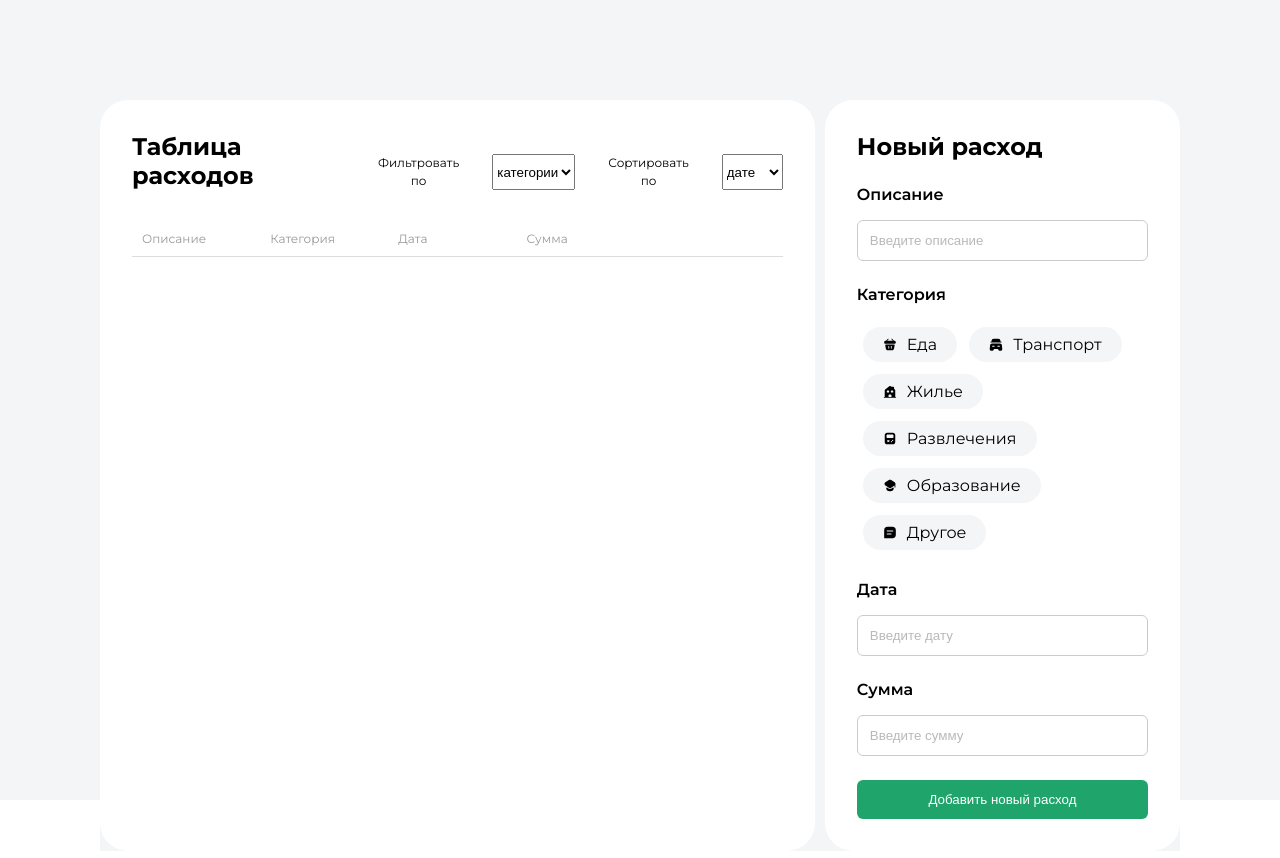
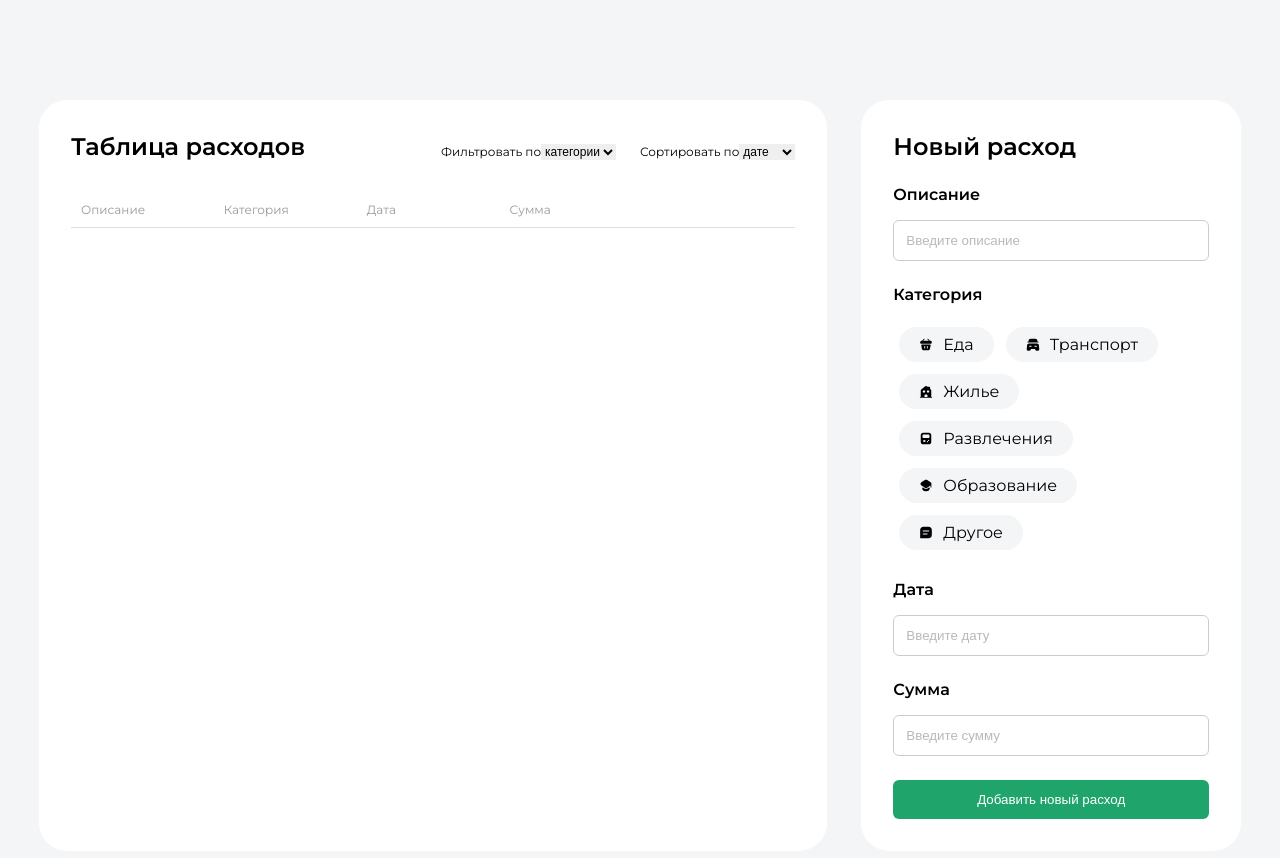
Before and after one commit to teacher-cheater/expense-tracker, a React (Create React App) app: page / in a window 1280 px wide. Shown: the top 858 px of the page. Built offline with nearby package versions, Linux system fonts and the light colour scheme.

Commit message:
add: styles, page layout, deleting expenses

```diff
--- a/src/App.css
+++ b/src/App.css
@@ -1,4 +1,4 @@
-@import url('https://fonts.googleapis.com/css2?family=Montserrat:wght@100..900&display=swap');
+@import url('https://fonts.googleapis.com/css2?family=Montserrat:wght@400..600&display=swap');
 
 * {
     padding: 0;
@@ -8,16 +8,17 @@
 
 .App {
     background: #F4F5F6;
-    height: 100vh;
-    padding: 100px;
+    min-height: 100%;
+    padding: 100px 0;
     font-family: 'Montserrat', serif;
 }
 
 .my-expenses {
-    max-width: 1202px;
+    max-width: 1222px;
     margin: 0 auto;
+    padding: 0 10px;
     display: flex;
-    gap: 10px;
+    gap: 34px;
     background: #F4F5F6;
     flex-wrap: wrap;
 }
--- a/src/App.js
+++ b/src/App.js
@@ -19,11 +19,16 @@ function App() {
         setExpenses([...expenses, expense]);
     };
 
+    const deleteExpense = (id) => {
+        const updateExpenses = expenses.filter((expense)=> expense.id !== id)
+        setExpenses(updateExpenses);
+    };
+
     return (
         <div className="App">
             <div className="my-expenses">
-                <ExpenseList expenses={expenses}/>
-                <ExpenseForm onAdd={addExpense}/>
+                <ExpenseList expenses={expenses} onDelete={deleteExpense}/>
+                <ExpenseForm onAdd={addExpense} />
             </div>
         </div>
     );
--- a/src/components/ExpenseForm/ExpenseForm.jsx
+++ b/src/components/ExpenseForm/ExpenseForm.jsx
@@ -36,8 +36,8 @@ const ExpenseForm = ({onAdd}) => {
                         type="radio"
                         id="meal"
                         name="category"
-                        value="meal"
-                        checked={formData.category === 'meal'}
+                        value="еда"
+                        checked={formData.category === 'еда'}
                         onChange={handleChange}
                     />
                     <label htmlFor="meal" className={s.categoryLabel}>
@@ -49,8 +49,8 @@ const ExpenseForm = ({onAdd}) => {
                         type="radio"
                         id="transport"
                         name="category"
-                        value="transport"
-                        checked={formData.category === 'transport'}
+                        value="транспорт"
+                        checked={formData.category === 'транспорт'}
                         onChange={handleChange}
                     />
                     <label htmlFor="transport" className={s.categoryLabel}>
@@ -61,9 +61,9 @@ const ExpenseForm = ({onAdd}) => {
                     <input
                         type="radio"
                         name="category"
-                        value="housing"
+                        value="жилье"
                         id="housing"
-                        checked={formData.category === 'housing'}
+                        checked={formData.category === 'жилье'}
                         onChange={handleChange}
                     />
                     <label htmlFor="housing" className={s.categoryLabel}>
@@ -74,9 +74,9 @@ const ExpenseForm = ({onAdd}) => {
                     <input
                         type="radio"
                         name="category"
-                        value="entertainments"
+                        value="развлечения"
                         id="entertainments"
-                        checked={formData.category === 'entertainments'}
+                        checked={formData.category === 'развлечения'}
                         onChange={handleChange}
                     />
 
@@ -88,9 +88,9 @@ const ExpenseForm = ({onAdd}) => {
                     <input
                         type="radio"
                         name="category"
-                        value="education"
+                        value="образование"
                         id="education"
-                        checked={formData.category === 'education'}
+                        checked={formData.category === 'образование'}
                         onChange={handleChange}
                     />
                     <label htmlFor="education" className={s.categoryLabel}>
@@ -101,9 +101,9 @@ const ExpenseForm = ({onAdd}) => {
                     <input
                         type="radio"
                         name="category"
-                        value="more"
+                        value="другое"
                         id="more"
-                        checked={formData.category === 'more'}
+                        checked={formData.category === 'другое'}
                         onChange={handleChange}
                     />
                     <label htmlFor="more" className={s.categoryLabel}>
--- a/src/components/ExpenseForm/ExpenseForm.module.css
+++ b/src/components/ExpenseForm/ExpenseForm.module.css
@@ -5,7 +5,7 @@
     padding: 32px;
     display: flex;
     flex-direction: column;
-    flex: 1 1 32.3%;
+    flex: 1 1 31%;
 }
 
 .wrap input {
--- a/src/components/ExpenseList/ExpenseList.jsx
+++ b/src/components/ExpenseList/ExpenseList.jsx
@@ -2,30 +2,32 @@ import React from 'react';
 import s from './ExpenseList.module.css';
 import pen from '../../images/icons/pen.svg'
 import bag from '../../images/icons/del.svg'
+import arrow from '../../images/icons/arrow.svg'
 
-const ExpenseList = ({expenses}) => {
+const ExpenseList = ({expenses, onDelete}) => {
+
     return (
         <div className={s.list}>
             <div className={s.headerExpense}>
                 <h4 className={s.tblTitle}>Таблица расходов</h4>
                 <div className={s.blockFilter}>
+                    <div>
                         <span className={s.titleFilter}>Фильтровать по</span>
-                    <select className="form-control">
-                        <option value="категории">категории</option>
-                        <option value="категории">категории</option>
+                        <select className={s.select}>
+                            <option value="category-asc">категории</option>
+                            <option value="category-desc">категории</option>
                         </select>
+                    </div>
+                    <div>
                         <span className={s.titleFilter}>Сортировать по</span>
-                    <select className="form-control">
-                        <option value="дате">дате</option>
-                        <option value="дате">дате</option>
-                        <option value="сумме">сумме</option>
+                        <select className={s.select}>
+                            <option value="date-asc">дате</option>
+                            <option value="date-desc">дате</option>
                             <option value="сумме">сумме</option>
                         </select>
                     </div>
                 </div>
-            <div className={s.expenseContainer}>
-
-                <div className={s.expenseContainer}>
+            </div>
             <div className={`${s.headerRow} ${s.gridContainer}`}>
                 <div className={s.subtitle}>Описание</div>
                 <div className={s.subtitle}>Категория</div>
@@ -33,18 +35,18 @@ const ExpenseList = ({expenses}) => {
                 <div className={s.subtitle}>Сумма</div>
                 <div className={s.subtitle}></div>
             </div>
-
+            <div className={s.expenseContainer}>
                 {expenses.map((expense) => (
                     <div key={expense.id} className={`${s.expenseItem} ${s.gridContainer}`}>
                         <div className={s.content}>{expense.description}</div>
                         <div className={s.content}>{expense.category}</div>
                         <div className={s.content}>{expense.date}</div>
-                            <div className={s.content}>{expense.amount}</div>
+                        <div className={s.content}>{expense.amount} ₽</div>
                         <div className={s.contentBtn}>
                             <button onClick={() => console.log(expense.id)}>
                                 <img src={pen} alt="pen"/>
                             </button>
-                                <button onClick={() => console.log(expense.id)}>
+                            <button onClick={() => onDelete(expense.id)}>
                                 <img src={bag} alt="bag"/>
                             </button>
                         </div>
@@ -52,9 +54,6 @@ const ExpenseList = ({expenses}) => {
                 ))}
             </div>
         </div>
-
-
-        </div>
     );
 };
 
--- a/src/components/ExpenseList/ExpenseList.module.css
+++ b/src/components/ExpenseList/ExpenseList.module.css
@@ -4,7 +4,7 @@
     padding: 32px;
     display: flex;
     flex-direction: column;
-    flex: 1 1 65.6%;
+    flex: 1 1 65%;
 }
 
 .headerExpense {
@@ -25,11 +25,23 @@
     gap: 24px;
 }
 
-.titleFilter{
+.titleFilter {
     font-size: 12px;
     font-weight: 400;
     line-height: 1.5;
     text-align: center;
+}
+
+.select {
+    border: none;
+    font-size: 12px;
+    font-weight: 400;
+    line-height: 1.5;
+}
+
+.expenseContainer {
+    max-height: 618px;
+    overflow-x: auto;
 }
 
 .headerRow {
@@ -39,10 +51,11 @@
     font-weight: 400;
     line-height: 1.2;
     text-align: left;
-
+    align-items: center;
 }
 
-.expenseItem, .headerRow {
+.expenseItem {
+    padding-top: 40px;
     display: flex;
     gap: 32px;
     align-items: center;
@@ -75,10 +88,6 @@
     background: transparent;
 }
 
-.expenseContainer {
-    width: 100%;
-}
-
 .gridContainer {
     display: grid;
     grid-template-columns: repeat(5, 1fr);
```
Lines whose indentation alone changed are shown as unchanged.
